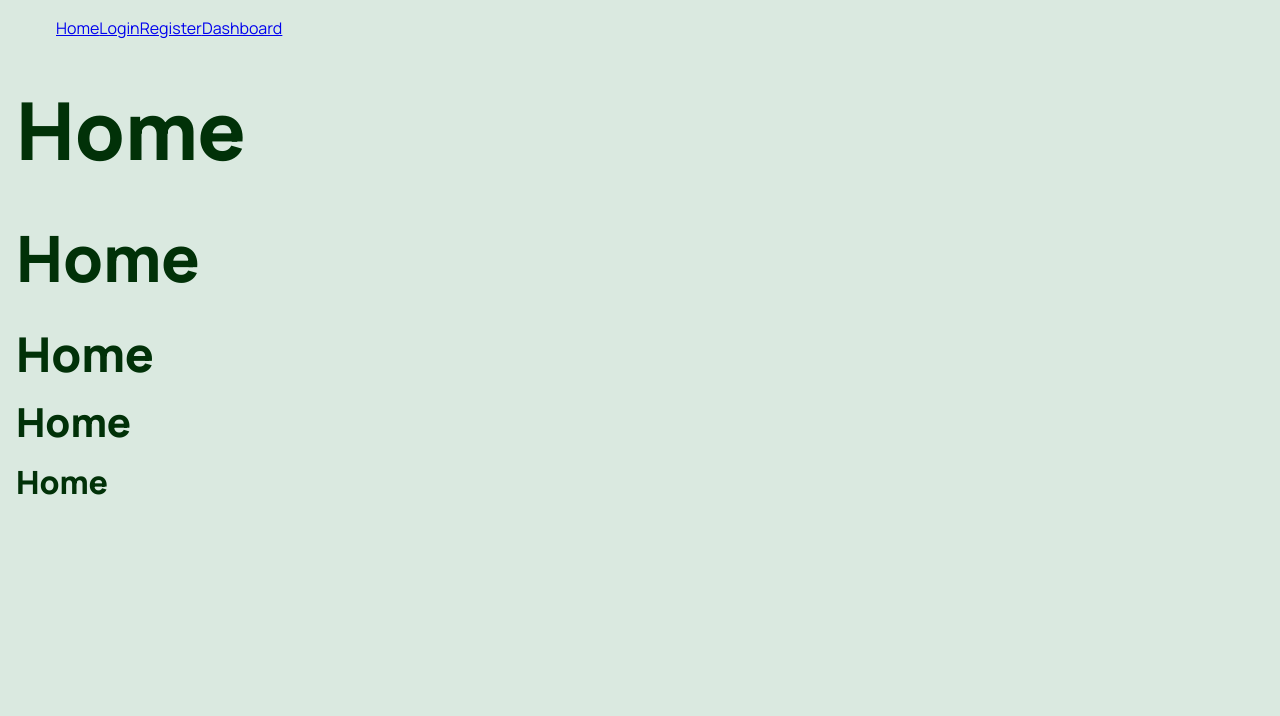
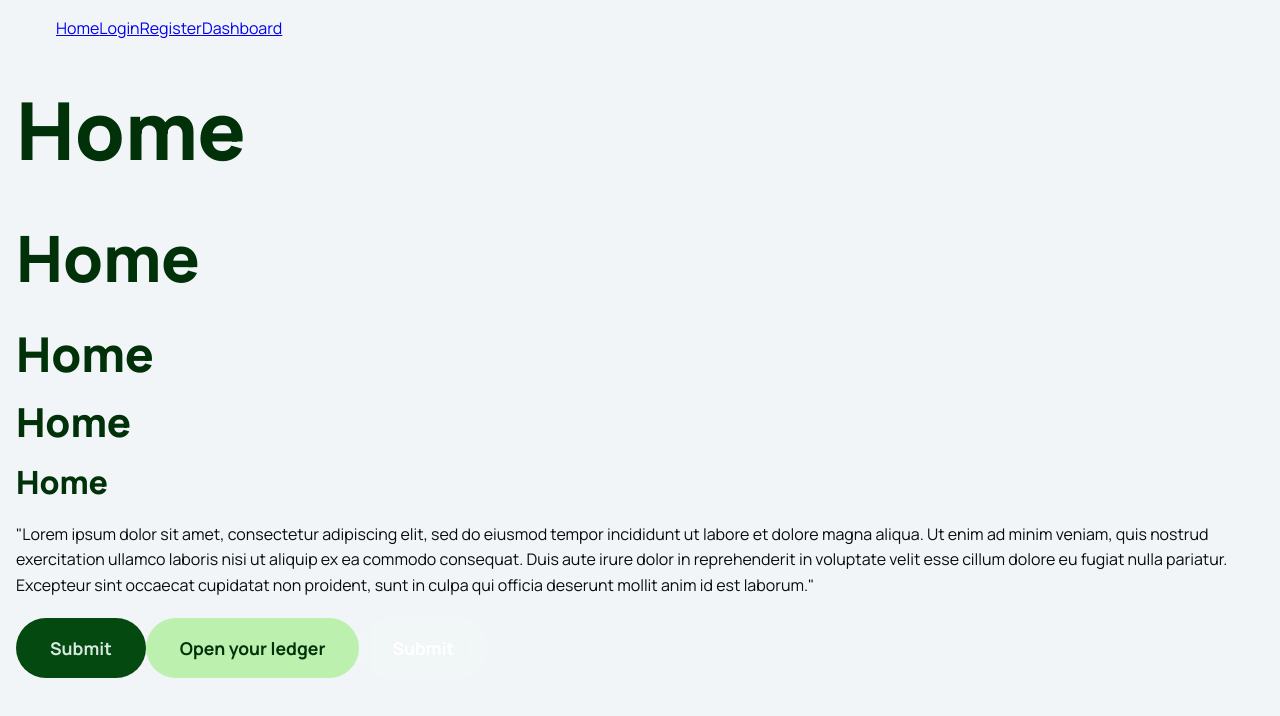
Before and after one commit to jdenzel/COSC484-group5-project, a React (Vite) app in the folder client/: page / in a window 1280 px wide. Shown: the top 716 px of the page. Built offline with nearby package versions, Linux system fonts and the light colour scheme.

Commit message:
Added paragraph and button style rules. 3 button styles have been added: primary, secondary, outline. Added more primary colors and removed tertiary colors

```diff
--- a/client/src/global.css
+++ b/client/src/global.css
@@ -1,18 +1,18 @@
 :root {
     /* Primary Color */
+    --primary-white:oklch(92% 0.02 160);
     --primary-light:oklch(87.1% 0.072 145);
+    --primary-light-mid:oklch(0.9027 0.103 139.1);
     --primary:oklch(54.1% 0.141 145);
+    --primary-2:oklch(45% 0.08 160);
+    --primary-dark-mid:oklch(35.2% 0.108 145);
     --primary-dark:oklch(27.4% 0.085 145);
+    --primary-black:oklch(20% 0.04 160);
 
     /* Secondary Color */
-    --secondary-light:oklch(92% 0.02 160);
-    --secondary:oklch(45% 0.08 160);
-    --secondary-dark:oklch(20% 0.04 160);
-
-    /* Tertiary Color */
-    --tertiary-light:oklch(92% 0.02 20);
-    --tertiary:oklch(45% 0.10 20);
-    --tertiary-dark:oklch(20% 0.04 20);
+    --secondary-light:oklch(92% 0.02 20);
+    --secondary:oklch(45% 0.10 20);
+    --secondary-dark:oklch(20% 0.04 20);
 
 
     /* Neutral Color */
@@ -35,7 +35,7 @@
         font-family: var(--font-primary);
         font-size: 1rem;
         color: var(--neutral-black);
-        background-color: var(--bg-light);
+        background-color: var(--neutral-light);
         line-height: 1.6rem;
         margin: 1rem;
     }
@@ -44,7 +44,6 @@
     h1, h2, h3, h4, h5, h6 {
         color: var(--primary-dark);
         font-weight: 800;
-        margin: 1rem 0;
     }
 
     h1 {
@@ -77,5 +76,60 @@
         margin: 1.5rem 0;
     }
 
+    /* - Paragraphs - */
+    p {
+        margin: 1.25rem 0;
+        font-weight: 400;
+    }
 
+    /* - Buttons - */
+    .btn {
+        display: inline-flex;
+        align-items: center;
+        justify-content: center;
+        font-family: var(--font-primary);
+        font-weight: 700;
+        font-size: 1.1rem;
+        padding: 1rem 2rem;
+        border-radius: 2rem;
+        border: 2px solid transparent;
+        transition: all 0.2s cubic-bezier(0.4, 0, 0.2, 1);
+        cursor: pointer;
+    }
+
+    .btn-primary {
+        background-color: var(--primary-dark-mid);
+        color: var(--primary-white);
+    }
+
+    .btn-primary:hover {
+        background-color: var(--primary);
+        box-shadow: 0 .25rem .75rem var(--neutral);
+    }
+
+    .btn-secondary {
+        background-color: var(--primary-light-mid);
+        color: var(--primary-dark)
+    }
+
+    .btn-secondary:hover {
+        background-color: var(--primary);
+        box-shadow: 0 .25rem .75rem var(--neutral);
+        color: var(--primary-white);
+    }
+
+    .btn-outline {
+        background-color: var(--primary);
+    }
+
+    .btn-outline {
+        background: oklch(100% 0.00011 271.152 / 0.1);
+        backdrop-filter: blur(10px);
+        color: white;
+        border: 1px solid oklch(100% 0.00011 271.152 / 0.2);
+    }
+
+    .btn-outline:hover {
+        background: oklch(100% 0.00011 271.152 / 0.2);
+    }
 }
--- a/client/src/pages/Home.jsx
+++ b/client/src/pages/Home.jsx
@@ -6,7 +6,11 @@ export default function Home() {
             <h3>Home</h3>
             <h4>Home</h4>
             <h5>Home</h5>
+            <p>"Lorem ipsum dolor sit amet, consectetur adipiscing elit, sed do eiusmod tempor incididunt ut labore et dolore magna aliqua. Ut enim ad minim veniam, quis nostrud exercitation ullamco laboris nisi ut aliquip ex ea commodo consequat. Duis aute irure dolor in reprehenderit in voluptate velit esse cillum dolore eu fugiat nulla pariatur. Excepteur sint occaecat cupidatat non proident, sunt in culpa qui officia deserunt mollit anim id est laborum."</p>
 
+            <button className="btn btn-primary">Submit</button>
+            <button className="btn btn-secondary">Open your ledger</button>
+            <button className="btn btn-outline">Submit</button>
         </div>
     );
 }
```
